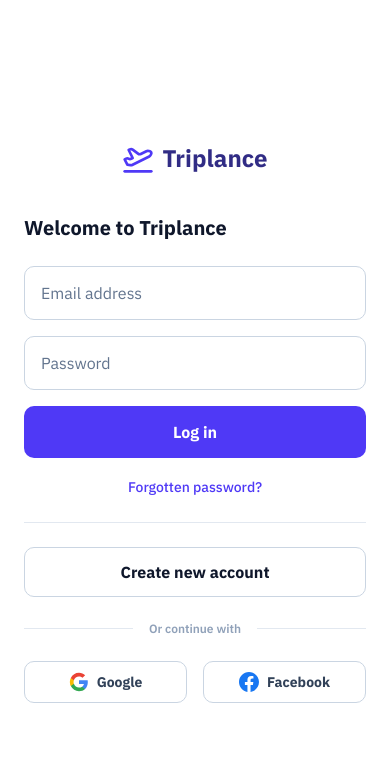
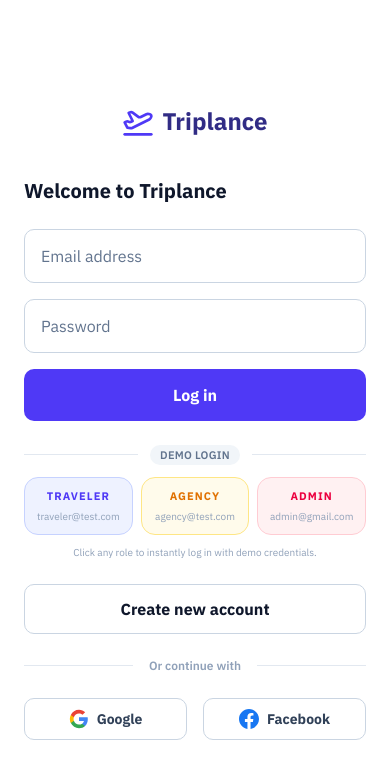
Before and after one commit to neamatullah01/triplance, a Next.js app in the folder frontend/: page /login in a window 390 px wide. Shown: the top 778 px of the page. Built offline with nearby package versions, Linux system fonts and the light colour scheme.

Commit message:
fix: add mobile and tablet responsivene and demo login

```diff
--- a/frontend/app/(CommonLayout)/agency/page.tsx
+++ b/frontend/app/(CommonLayout)/agency/page.tsx
@@ -23,8 +23,6 @@
   const response = await allAgencyForUser(searchQuery, currentPage, limit)
   const fetchedAgencies = response?.data || []
   const fetchedMeta = response?.meta || { page: currentPage, limit, total: 0 }
-
-  console.log(fetchedAgencies)
   // Map to the format expected by AgencyListClient
   const mappedAgencies = fetchedAgencies.map((agency: any) => ({
     id: agency.id,
--- a/frontend/app/(CommonLayout)/explorers/[id]/page.tsx
+++ b/frontend/app/(CommonLayout)/explorers/[id]/page.tsx
@@ -3,13 +3,18 @@
 import { getUser } from "@/services/auth.service"
 import { ExplorerProfileClient } from "@/components/explorers/ExplorerProfileClient"
 
-export async function generateMetadata({ params }: { params: Promise<{ id: string }> }) {
+export async function generateMetadata({
+  params,
+}: {
+  params: Promise<{ id: string }>
+}) {
   const { id } = await params
   const explorer = await getExplorerProfile(id)
   if (!explorer) return { title: "Explorer | Triplance" }
   return {
     title: `${explorer.name} | Triplance Explorer`,
-    description: explorer.bio || `View ${explorer.name}'s profile on Triplance.`,
+    description:
+      explorer.bio || `View ${explorer.name}'s profile on Triplance.`,
   }
 }
 
@@ -27,9 +32,12 @@
   if (!explorer) notFound()
 
   // Check if the current user is following this explorer
-  const isFollowing = explorer.isFollowed ?? (explorer.followers?.some(
-    (follower: any) => follower.followerId === currentUser?.id
-  ) || false)
+  const isFollowing =
+    explorer.isFollowed ??
+    (explorer.followers?.some(
+      (follower: any) => follower.followerId === currentUser?.id
+    ) ||
+      false)
 
   return (
     <ExplorerProfileClient
--- a/frontend/components/auth/LoginForm.tsx
+++ b/frontend/components/auth/LoginForm.tsx
@@ -28,11 +28,51 @@
   const {
     register,
     handleSubmit,
+    setValue,
     setError,
     formState: { errors, isSubmitting },
   } = useForm<LoginFormValues>({
     resolver: zodResolver(loginSchema),
   })
+
+  const demoAccounts = [
+    {
+      label: "Traveler",
+      email: "traveler@test.com",
+      password: "password123",
+      color: "indigo",
+    },
+    {
+      label: "Agency",
+      email: "agency@test.com",
+      password: "password123",
+      color: "amber",
+    },
+    {
+      label: "Admin",
+      email: "admin@gmail.com",
+      password: "admin123",
+      color: "rose",
+    },
+  ] as const
+
+  const handleDemoLogin = async (email: string, password: string) => {
+    setValue("email", email, { shouldValidate: true })
+    setValue("password", password, { shouldValidate: true })
+    const toastId = toast.loading("Signing in as demo user...")
+    try {
+      const result = await loginUser({ email, password })
+      if (!result?.success) {
+        toast.error(result?.message || "Demo login failed.", { id: toastId })
+        return
+      }
+      toast.success("Demo login successful!", { id: toastId })
+      const redirectPath = await getRedirectPathByRole(result.data?.user?.role)
+      window.location.href = redirectPath || "/"
+    } catch {
+      toast.error("Something went wrong.", { id: toastId })
+    }
+  }
 
   const onSubmit = async (data: LoginFormValues) => {
     const toastId = toast.loading("Signing in...")
@@ -201,18 +241,55 @@
           </button>
         </form>
 
-        <div className="mt-4 mb-6 text-center">
-          <Link
-            href="/forgot-password"
-            className="text-sm font-medium text-indigo-600 hover:text-indigo-800 hover:underline"
-          >
-            Forgotten password?
-          </Link>
+        {/* ── Demo Login ── */}
+        <div className="mt-6">
+          <div className="mb-3 flex items-center gap-3">
+            <hr className="flex-1 border-slate-200" />
+            <span className="rounded-full bg-slate-100 px-2.5 py-0.5 text-[11px] font-semibold tracking-wide text-slate-500 uppercase">
+              Demo Login
+            </span>
+            <hr className="flex-1 border-slate-200" />
+          </div>
+
+          <div className="grid grid-cols-3 gap-2">
+            {demoAccounts.map(({ label, email, password, color }) => (
+              <button
+                key={label}
+                type="button"
+                disabled={isSubmitting}
+                onClick={() => handleDemoLogin(email, password)}
+                className={`group relative flex cursor-pointer flex-col items-center gap-0.5 rounded-xl border px-2 py-2.5 text-center transition-all hover:-translate-y-0.5 hover:shadow-md disabled:cursor-not-allowed disabled:opacity-50 ${
+                  color === "indigo"
+                    ? "border-indigo-200 bg-indigo-50 hover:border-indigo-400 hover:bg-indigo-100"
+                    : color === "amber"
+                      ? "border-amber-200 bg-amber-50 hover:border-amber-400 hover:bg-amber-100"
+                      : "border-rose-200 bg-rose-50 hover:border-rose-400 hover:bg-rose-100"
+                }`}
+              >
+                <span
+                  className={`text-[11px] font-bold tracking-widest uppercase ${
+                    color === "indigo"
+                      ? "text-indigo-600"
+                      : color === "amber"
+                        ? "text-amber-600"
+                        : "text-rose-600"
+                  }`}
+                >
+                  {label}
+                </span>
+                <span className="mt-0.5 truncate text-[10px] text-slate-400">
+                  {email}
+                </span>
+              </button>
+            ))}
+          </div>
+
+          <p className="mt-2.5 text-center text-[10px] text-slate-400">
+            Click any role to instantly log in with demo credentials.
+          </p>
         </div>
 
-        <hr className="mb-6 border-slate-200" />
-
-        <div className="mb-6 flex justify-center">
+        <div className="mt-6 flex justify-center">
           <Link href="/register" className="w-full">
             <button className="w-full cursor-pointer rounded-lg border border-slate-300 bg-white py-3 font-bold text-slate-900 transition-colors hover:bg-slate-50">
               Create new account
--- a/frontend/components/profile/ProfileClient.tsx
+++ b/frontend/components/profile/ProfileClient.tsx
@@ -420,7 +420,7 @@
           </div>
 
           <div className="relative px-4 pb-8 sm:px-8">
-            <div className="relative z-10 -mt-16 mb-4 flex items-end justify-between md:-mt-20">
+            <div className="relative z-10 -mt-16 mb-4 flex flex-col sm:flex-row sm:items-end sm:justify-between md:-mt-20">
               <div className="h-32 w-32 overflow-hidden rounded-full border-4 border-white bg-slate-100 shadow-md md:h-40 md:w-40 md:border-8 dark:border-slate-900 dark:bg-slate-800">
                 {localUser?.profileImage ? (
                   <img
@@ -435,17 +435,17 @@
                 )}
               </div>
 
-              <div className="mb-2 flex gap-3 md:mb-6">
+              <div className="mt-4 flex w-full gap-2 sm:mt-0 sm:mb-2 sm:w-auto sm:gap-3 md:mb-6">
                 <CreatePostModal
                   customTrigger={
-                    <button className="flex cursor-pointer items-center gap-2 rounded-xl bg-indigo-600 px-5 py-2 text-sm font-bold text-white shadow-sm shadow-indigo-600/20 transition-colors hover:bg-indigo-700">
+                    <button className="flex flex-1 cursor-pointer items-center justify-center gap-2 rounded-xl bg-indigo-600 px-3 py-2 text-sm font-bold text-white shadow-sm shadow-indigo-600/20 transition-colors hover:bg-indigo-700 sm:flex-none sm:px-5">
                       <Plus className="h-4 w-4" /> Create Post
                     </button>
                   }
                 />
                 <button
                   onClick={() => setIsEditModalOpen(true)}
-                  className="flex cursor-pointer items-center gap-2 rounded-xl bg-slate-100 px-5 py-2 text-sm font-bold text-slate-700 transition-colors hover:bg-slate-200 dark:bg-slate-800 dark:text-slate-300 dark:hover:bg-slate-700"
+                  className="flex flex-1 cursor-pointer items-center justify-center gap-2 rounded-xl bg-slate-100 px-3 py-2 text-sm font-bold text-slate-700 transition-colors hover:bg-slate-200 dark:bg-slate-800 dark:text-slate-300 dark:hover:bg-slate-700 sm:flex-none sm:px-5"
                 >
                   <Edit3 className="h-4 w-4" /> Edit Profile
                 </button>
@@ -686,7 +686,7 @@
                     <div
                       className={`mt-4 flex items-center justify-between pt-3 ${item.feedType === "PACKAGE" ? "border-t border-slate-100 dark:border-slate-800/50" : ""}`}
                     >
-                      <div className="flex items-center gap-6">
+                      <div className="flex items-center gap-4 sm:gap-6">
                         <button
                           onClick={() => handleToggleLike(item.id)}
                           className={`group flex cursor-pointer items-center gap-2 transition-colors ${likedPosts.has(item.id) ? "text-rose-600" : "text-slate-500 hover:text-rose-600"}`}
--- a/frontend/components/shared/MobileBottomNav.tsx
+++ b/frontend/components/shared/MobileBottomNav.tsx
@@ -22,8 +22,8 @@
   const inactiveClass = "text-slate-500 hover:text-indigo-600 dark:text-slate-400 dark:hover:text-indigo-400"
 
   return (
-    <div className="fixed right-0 bottom-0 left-0 z-50 border-t border-slate-200 bg-white/90 px-6 py-3 backdrop-blur-lg sm:hidden dark:border-slate-800 dark:bg-slate-950/90">
-      <div className="pb-safe flex items-center justify-between">
+    <div className="fixed right-0 bottom-0 left-0 z-50 border-t border-slate-200 bg-white/90 px-6 py-3 backdrop-blur-lg lg:hidden dark:border-slate-800 dark:bg-slate-950/90">
+      <div className="pb-safe mx-auto flex w-full max-w-md items-center justify-between sm:max-w-lg">
         <Link
           href="/"
           className={`flex flex-col items-center gap-1 transition-colors ${isFeed ? activeClass : inactiveClass}`}
```
Also changed, not shown: frontend/components/explorers/ExplorerProfileClient.tsx (+106 -33 lines).
